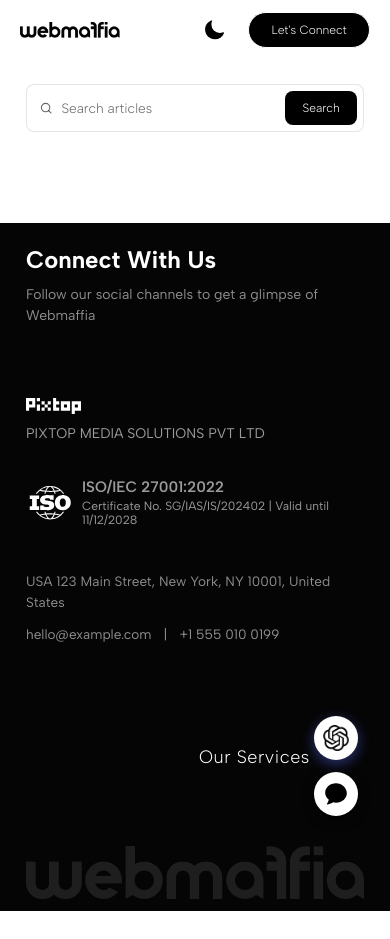
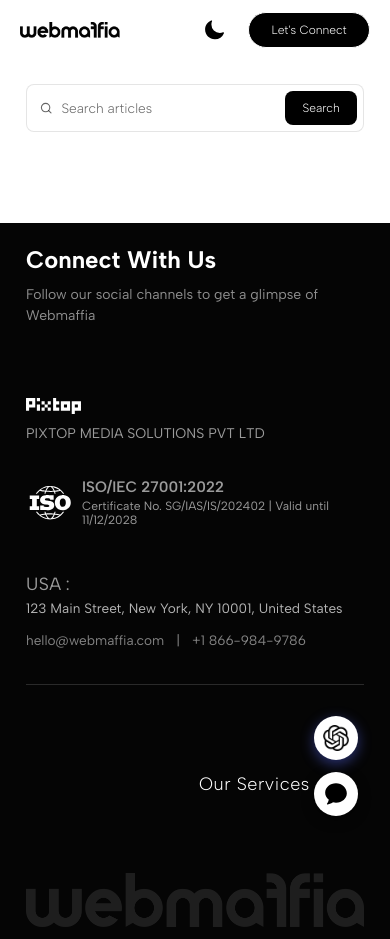
Before and after one commit to the-shivam-gupta/webmaffia-us, a Next.js app: page /en/blog in a window 390 px wide. Before the commit the page ends 911 px from the top, so only its background shows below. Built offline with nearby package versions, Linux system fonts and the light colour scheme.

Commit message:
Added email and phone number

```diff
--- a/src/components/Footer.js
+++ b/src/components/Footer.js
@@ -8,18 +8,19 @@
 import { Autoplay, Navigation } from "swiper/modules";
 
 // TODO: placeholder - replace with the real USA office address.
-const USA_OFFICE_ADDRESS = "USA 123 Main Street, New York, NY 10001, United States";
+const USA_OFFICE_ADDRESS = "123 Main Street, New York, NY 10001, United States";
 
 // Fallback for offices that have no map link set in the CMS.
 const mapsSearchUrl = (address) =>
   `https://www.google.com/maps/search/?api=1&query=${encodeURIComponent(address)}`;
 
 // Email + phone shown under an office address, like the main office has.
-// TODO: USA email/number are placeholders - replace with the real ones.
-const USA_OFFICE_CONTACT = { email: "hello@example.com", phone: "+1 555 010 0199" };
+// One contact email for every office in the footer.
+const CONTACT_EMAIL = "hello@webmaffia.com";
+const USA_OFFICE_CONTACT = { email: CONTACT_EMAIL, phone: "+1 866-984-9786" };
 const OFFICE_CONTACTS = [
-  { match: /dubai/i, email: "veera@webmaffia.com", phone: "+971 544949429" },
-  { match: /bangaluru|bengaluru/i, email: "veera@webmaffia.com", phone: "+91 9867625909" },
+  { match: /dubai/i, email: CONTACT_EMAIL, phone: "+971 544949429" },
+  { match: /bangaluru|bengaluru/i, email: CONTACT_EMAIL, phone: "+91 9867625909" },
 ];
 
 const contactFor = (office) =>
@@ -30,7 +31,7 @@
     <div className="footer_connect_office_contact">
       {email && <a href={`mailto:${email}`}>{email}</a>}
       {email && phone ? <span aria-hidden="true"> | </span> : null}
-      {phone && <a href={`tel:${phone.replace(/\s/g, "")}`}>{phone}</a>}
+      {phone && <a href={`tel:${phone.replace(/[^\d+]/g, "")}`}>{phone}</a>}
     </div>
   ) : null;
 
@@ -52,7 +53,7 @@
   const primaryOffice = offices[0];
   const secondaryOffices = offices.slice(1);
 
-  const primaryEmail = primaryOffice?.email || null;
+  const primaryEmail = CONTACT_EMAIL;
   const primaryPhone = primaryOffice?.phone || null;
 
   const copyrightText = copyright?.description || copyright?.brand || null;
@@ -131,8 +132,12 @@
               {/* TODO: placeholder - replace with the real USA office address. */}
               <div className="footer_connect_office footer_connect_usa">
                 <address>
+                  <span className="footer_connect_usa_label">USA</span>
+                  <span className="footer_connect_usa_colon" aria-hidden="true">
+                    :
+                  </span>
                   <a
-                    href={mapsSearchUrl(USA_OFFICE_ADDRESS)}
+                    href={mapsSearchUrl(`USA ${USA_OFFICE_ADDRESS}`)}
                     target="_blank"
                     rel="noopener noreferrer"
                   >
--- a/src/components/Header.js
+++ b/src/components/Header.js
@@ -152,9 +152,8 @@
           {/* Language switcher (blog + author pages only) */}
           {/* <LanguageSwitcher /> */}
 
-          {/* TODO: placeholder number - replace with the real USA number. */}
-          <a href="tel:+15550100199" className="header_phone">
-            +1 555 010 0199
+          <a href="tel:+18669849786" className="header_phone">
+            +1 866-984-9786
           </a>
 
           {/* Menu toggle */}
@@ -344,7 +343,7 @@
                   </a>
                 </address>
                 <div className="contact_info">
-                  <a href="mailto:veera@webmaffia.com">veera@webmaffia.com</a>
+                  <a href="mailto:hello@webmaffia.com">hello@webmaffia.com</a>
                   <a href="tel:+919867625909">+91 9867625909</a>
                 </div>
               </div>
@@ -364,7 +363,7 @@
                     </a>
                   </address>
                   <div className="contact_info">
-                    <a href="mailto:veera@webmaffia.com">veera@webmaffia.com</a>
+                    <a href="mailto:hello@webmaffia.com">hello@webmaffia.com</a>
                     <a href="tel:+919867625909">+91 9867625909</a>
                   </div>
                 </div>
@@ -383,7 +382,7 @@
                   </a>
                 </address>
                 <div className="contact_info">
-                  <a href="mailto:veera@webmaffia.com">veera@webmaffia.com</a>
+                  <a href="mailto:hello@webmaffia.com">hello@webmaffia.com</a>
                   <a href="tel:+971562722998">+971 56 272 2998</a>
                 </div>
               </div>
--- a/src/lib/team.js
+++ b/src/lib/team.js
@@ -1,8 +1,9 @@
-// Photos are intentionally blank placeholders for now.
+// `photo` is optional; people without one show a blank placeholder tile.
 export const TEAM_LEADERS = [
   {
     role: "Co-founder",
     name: "Veera Roy",
+    photo: "https://cms.webmaffia.com/uploads/veera_f6eca0edb4.jpeg",
     linkedin: "https://linkedin.com/in/veera-roy-7249506",
   },
   {
@@ -18,6 +19,7 @@
   {
     role: "CCO",
     name: "Prasanna Devadiga",
+    photo: "https://cms.webmaffia.com/uploads/prassana_ed87078098.jpg",
     linkedin: "https://www.linkedin.com/in/prasanna-devadiga-7494789",
   },
 ];
--- a/src/scss/components/home-sections.scss
+++ b/src/scss/components/home-sections.scss
@@ -521,7 +521,7 @@
     line-height: 1.3;
     color: $black;
     margin-bottom: 6.5rem;
-    font-weight: $regular;
+    font-weight: 300;
 
     &::-webkit-scrollbar{
         width: 0.2rem;
@@ -631,9 +631,12 @@
             transform: translateX(0.8rem);
         }
     }
+    // Phones: the base `.cta_text` jumps to 6.188rem there, far bigger than the
+    // "See all projects" link. Every link here uses that link's size instead.
     @include mobile(){
         padding-bottom: 1.4rem;
         gap: 2rem;
+        font-size: 3.6rem;
     }
 }
 
@@ -788,7 +791,7 @@
     p{
         max-width: 40rem;
         margin-bottom: 3rem;
-        font-weight: 500;
+        font-weight: 300;
         @include mobile(){
             max-width: 100%;
             margin-bottom: 5rem;
@@ -2159,28 +2162,60 @@
         font-size: 3.6rem;
         font-weight: $regular;
         line-height: 1.3;
-        @include mobile(){
-            font-size: 4.6rem;
-            margin-top: 6rem;
+        // Phones: larger text and more space between the two rows.
+        @include mobile(){
+            gap: 8rem;
+            font-size: 5.2rem;
+            margin-top: 8rem;
         }
     }
     .home_contact_item{
         display: flex;
-        flex-direction: column;
-        gap: 0.4rem;
+        align-items: center;
+        gap: 2.4rem;
+        @include mobile(){
+            gap: 4rem;
+        }
         a{
             color: inherit;
+        }
+        // Round outlined badge with the email / phone icon, text colour.
+        .home_contact_icon{
+            flex: 0 0 auto;
+            display: inline-flex;
+            align-items: center;
+            justify-content: center;
+            width: 6.4rem;
+            height: 6.4rem;
+            border: 0.1rem solid rgba($black, 0.25);
+            border-radius: 50%;
+            svg{
+                width: 2.8rem;
+                height: 2.8rem;
+            }
+            @include mobile(){
+                width: 12rem;
+                height: 12rem;
+                svg{
+                    width: 5.2rem;
+                    height: 5.2rem;
+                }
+            }
         }
         // The phone number reads a step smaller than the email above it.
         & + .home_contact_item{
             font-size: 0.85em;
+            // Phones: same size as the email so both rows read the same.
+            @include mobile(){
+                font-size: 1em;
+            }
         }
     }
     // Email link: underline is always shown and slides out to the right on
     // hover (back in from the left on leave), like the `.link` underline.
     .home_contact_link{
         position: relative;
-        align-self: flex-start;
+        align-self: center;
         &::after{
             content: '';
             position: absolute;
@@ -2287,9 +2322,14 @@
         }
     }
     .team_photo{
+        position: relative;
+        overflow: hidden;
         width: 100%;
         aspect-ratio: 1 / 1;
         background: #808080;
+        .team_photo_img{
+            object-fit: cover;
+        }
         @include mobile(){
             width: 100%;
         }
--- a/src/scss/footer.scss
+++ b/src/scss/footer.scss
@@ -627,29 +627,46 @@
     }
   }
 
-  // USA address above the main office; same gap below as the main office.
-  .footer_connect_usa {
-    margin-bottom: 4.5rem;
+  // Address list: one block per office (USA, Mumbai, Dubai, Bengaluru), each
+  // with the address on top, email | phone below, and a thin divider line
+  // between blocks. Same spacing above and below every divider.
+  .footer_connect_usa,
+  .footer_connect_primary,
+  .footer_connect_office {
+    margin-bottom: 3rem;
+    padding-bottom: 3rem;
+    border-bottom: 1px solid rgba(255, 255, 255, 0.15);
 
     @include tablet() {
-      margin-bottom: 5rem;
+      margin-bottom: 4rem;
+      padding-bottom: 4rem;
     }
 
     @include mobile() {
-      margin-bottom: 11rem;
+      margin-bottom: 8rem;
+      padding-bottom: 8rem;
     }
   }
 
-  .footer_connect_primary {
-    margin-bottom: 4.5rem;
+  // The last office has no divider or space after it.
+  .footer_connect_offices .footer_connect_office:last-child {
+    margin-bottom: 0;
+    padding-bottom: 0;
+    border-bottom: 0;
+  }
 
-    @include tablet() {
-      margin-bottom: 5rem;
-    }
+  // Addresses read brighter than the email | phone line under them.
+  .footer_connect_primary_address,
+  .footer_connect_office address,
+  .footer_connect_office address a {
+    color: rgba(255, 255, 255, 0.7);
+  }
 
-    @include mobile() {
-      margin-bottom: 11rem;
-    }
+  .footer_connect_primary_contact,
+  .footer_connect_primary_contact a,
+  .footer_connect_office_contact,
+  .footer_connect_office_contact a {
+    color: rgba(255, 255, 255, 0.5);
   }
 
   .footer_connect_primary_address,
@@ -657,7 +674,6 @@
   .footer_connect_primary_contact a,
   .footer_connect_office_contact,
   .footer_connect_office_contact a {
-    color: rgba(255, 255, 255, 0.55);
     font-family: "Albert Sans", sans-serif;
     font-size: 1.9rem;
     font-weight: 400;
@@ -683,7 +699,7 @@
     }
 
     &:hover {
-      color: rgba(255, 255, 255, 0.9);
+      color: rgba(255, 255, 255, 0.95);
     }
   }
 
@@ -705,11 +721,39 @@
 
   .footer_connect_primary_contact a:hover,
   .footer_connect_office_contact a:hover {
-    color: rgba(255, 255, 255, 0.9);
+    color: rgba(255, 255, 255, 0.95);
   }
 
-  // Email | phone under the other offices: same colour as the main office,
-  // with the same gap above as the main office has under its address.
+  // USA block: a larger "USA :" label before the address on the same line.
+  .footer_connect_usa address {
+    display: flex;
+    flex-wrap: wrap;
+    align-items: baseline;
+    gap: 0 1rem;
+    max-width: none;
+
+    @include mobile() {
+      gap: 0 2rem;
+    }
+  }
+
+  .footer_connect_usa_label {
+    color: rgba(255, 255, 255, 0.6);
+    font-size: 1.3em;
+    line-height: 1.2;
+    letter-spacing: 0.02em;
+  }
+
+  .footer_connect_usa_colon {
+    color: rgba(255, 255, 255, 0.6);
+    font-size: 1.3em;
+    margin-left: -0.4rem;
+
+    @include mobile() {
+      margin-left: -1rem;
+    }
+  }
+
   .footer_connect_office_contact {
     margin-top: 1.2rem;
 
@@ -721,17 +765,9 @@
   .footer_connect_offices {
     display: grid;
     grid-template-columns: 1fr;
-    gap: 4.5rem;
+    gap: 0;
     align-items: stretch;
     width: 100%;
-
-    @include tablet() {
-      gap: 5rem;
-    }
-
-    @include mobile() {
-      gap: 11rem;
-    }
   }
 
   .footer_connect_office {
@@ -739,15 +775,8 @@
     padding-right: 0;
     text-align: left;
 
-    & + .footer_connect_office {
-      padding-left: 0;
-      padding-right: 0;
-      border-left: none;
-    }
-
     address,
     address a {
-      color: rgba(255, 255, 255, 0.55);
       font-family: "Albert Sans", sans-serif;
       // Same sizes as the primary office address above.
       font-size: 1.9rem;
@@ -772,7 +801,7 @@
       transition: color 0.3s ease;
 
       &:hover {
-        color: rgba(255, 255, 255, 0.9);
+        color: rgba(255, 255, 255, 0.95);
       }
     }
   }
```
Also changed, not shown: src/app/(site)/team/page.js (+13 -2 lines), src/components/HomePage.js (+44 -7 lines), src/scss/dark.scss (+51 -2 lines).
